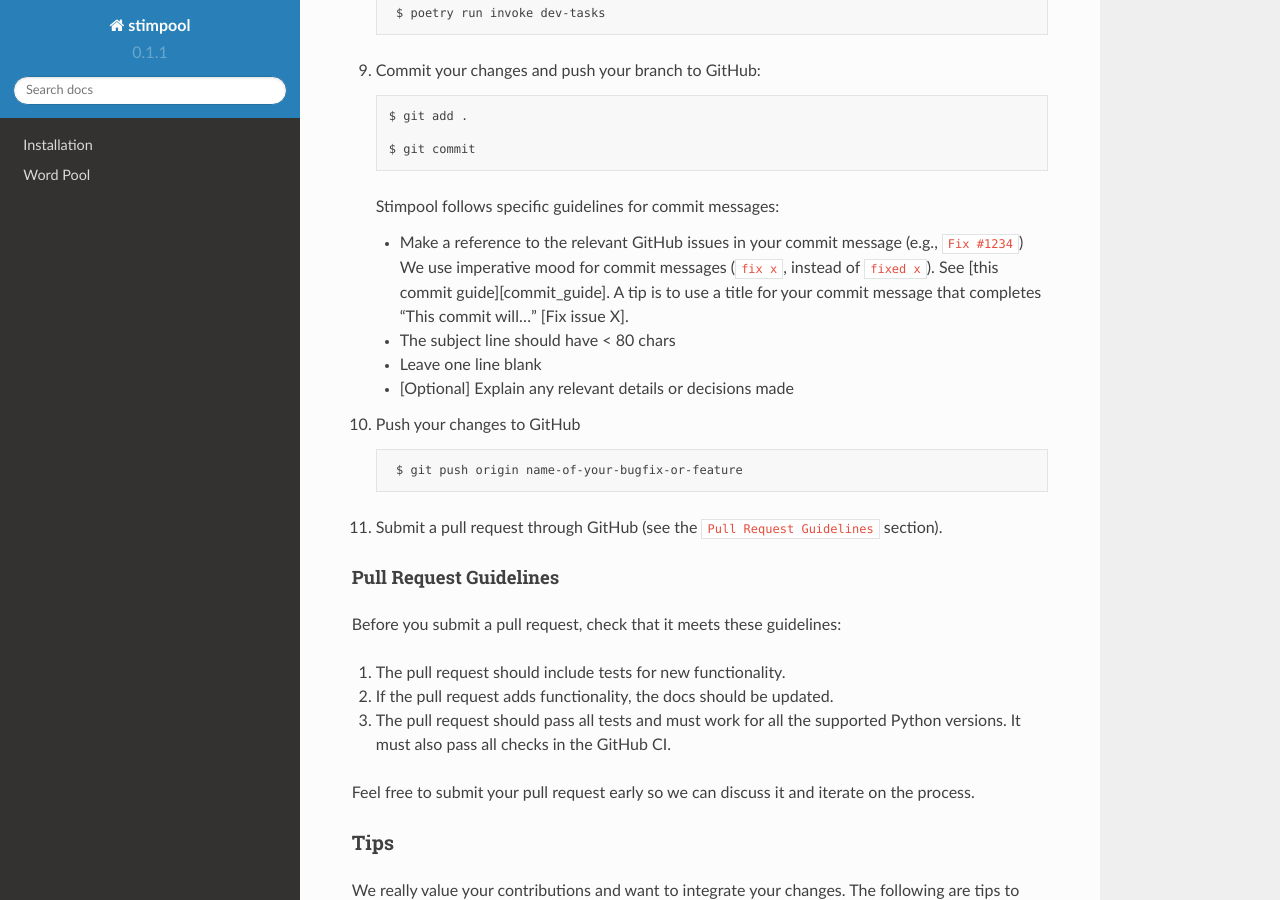
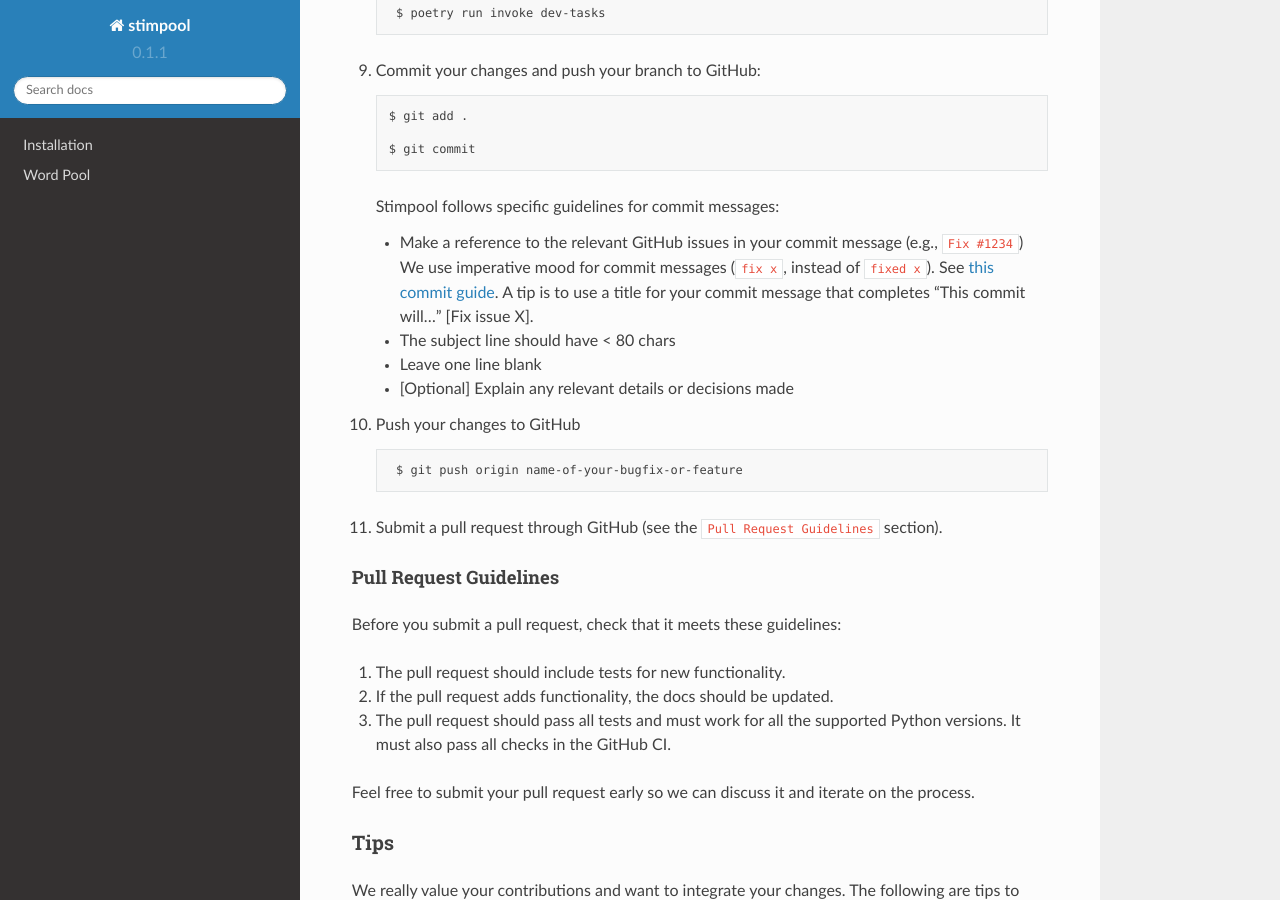
Before and after one commit to mario-bermonti/stimpool, a Sphinx documentation site: the page built from docs/contributing.md, in a window 1280 px wide and 900 px high, scrolled down 4225 px. Built offline with Sphinx 7.4.7 and the Read the Docs theme 2.0.0, drawn with Linux system fonts in a browser that asks for light colours; some of the changed lines change nothing that is shown; some of the changed text lies outside the part shown.

Commit message:
Add reference to links

```diff
--- a/docs/contributing.md
+++ b/docs/contributing.md
@@ -234,3 +234,7 @@
 <!-- https://github.com/cjolowicz/cookiecutter-hypermodern-python/blob/main/%7B%7Bcookiecutter.project_name%7D%7D/CONTRIBUTING.rst -->
 <!-- https://github.com/wemake-services/wemake-python-package/blob/master/%7B%7Bcookiecutter.project_name%7D%7D/CONTRIBUTING.md -->
 <!-- https://github.com/pandas-dev/pandas/blob/master/doc/source/development/contributing.rst#committing-your-code -->
+
+[download_python]: https://www.python.org/downloads/
+[stimpool_gh]: https://github.com/mario-bermonti/stimpool
+[commit_guide]: https://chris.beams.io/posts/git-commit/
```
